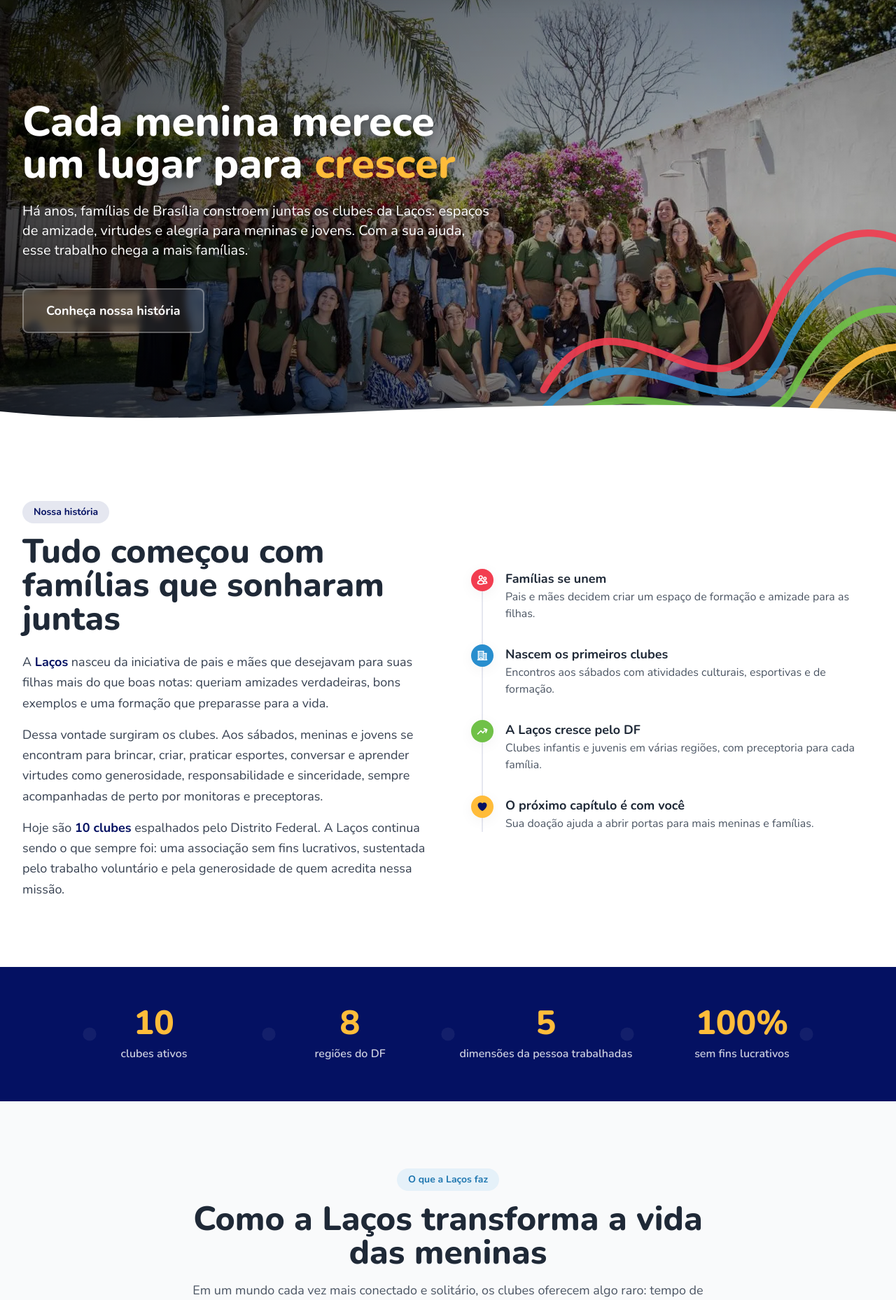
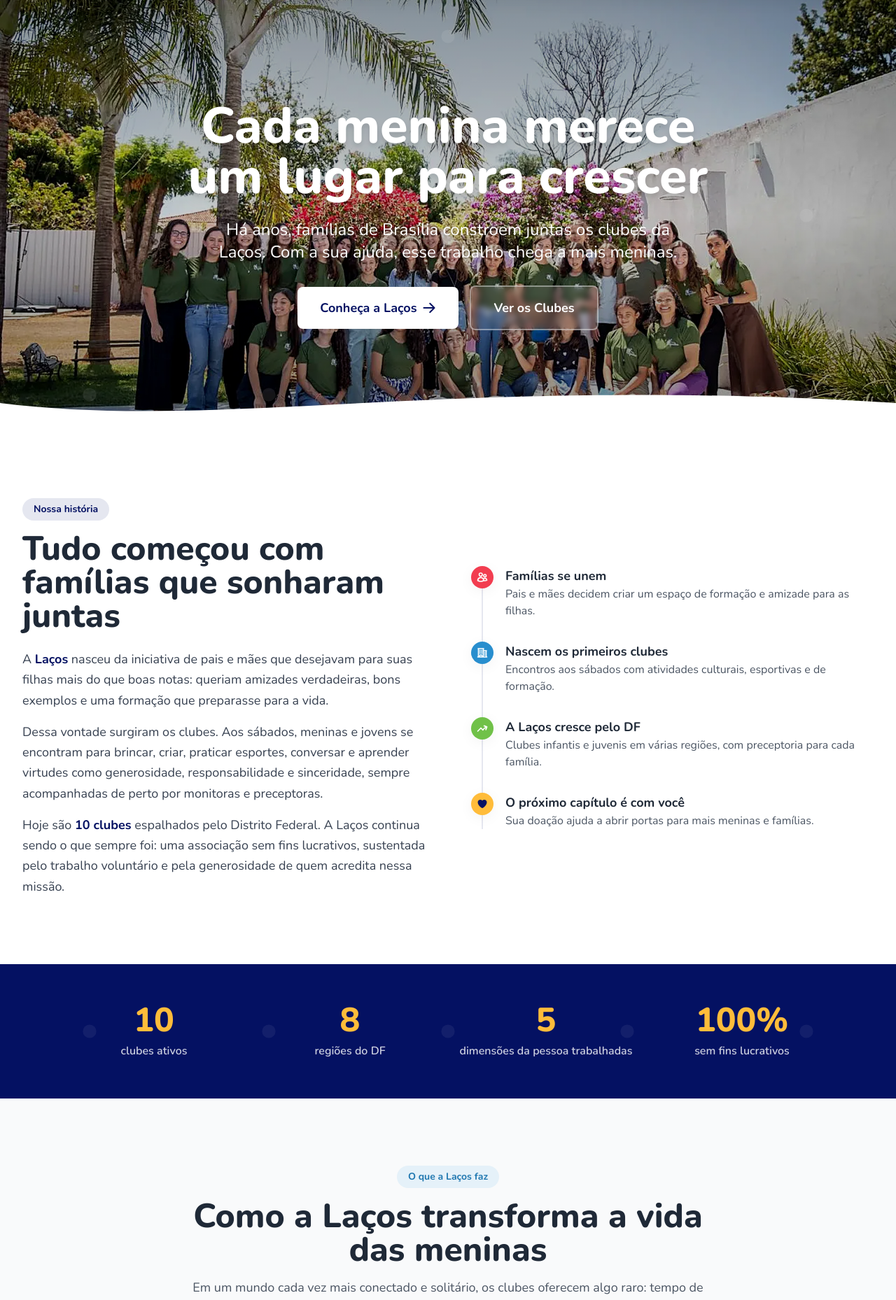
Before and after one commit to Gustmeal/site_lacos, a Flask app: page /ajude-a-lacos in a window 1280 px wide. Shown: the part 80-1938 px from the top of the page at 70% size. Run offline with Flask 3, Linux system fonts and the light colour scheme; some libraries are stand-ins or nearby versions.

Commit message:
Banner da página Ajude a Laços no mesmo formato da home
- Mesmo layout do banner da home: texto centralizado, escurecimento neutro,
  botões Conheça a Laços e Ver os Clubes
- Usa a versão nova da foto (banner-ajude.webp, 1920px, mais nítida)
- Remove as fitas decorativas e o botão de doar do banner

Co-Authored-By: Claude Opus 5.5 <noreply@anthropic.com>
Claude-Session: https://claude.ai/code/session_01RQAchMfWGVzbBn8XfkLj7P

```diff
--- a/app/templates/pages/ajude.html
+++ b/app/templates/pages/ajude.html
@@ -11,10 +11,6 @@
     .reveal.visivel { opacity: 1; transform: none; }
     .reveal-d1 { transition-delay: .1s; } .reveal-d2 { transition-delay: .2s; } .reveal-d3 { transition-delay: .3s; }
 
-    /* Laços (fitas) desenhando no hero */
-    .fita { stroke-dasharray: 1400; stroke-dashoffset: 1400; animation: desenhaFita 2.6s ease-out forwards; }
-    .fita-2 { animation-delay: .25s; } .fita-3 { animation-delay: .5s; } .fita-4 { animation-delay: .75s; }
-    @keyframes desenhaFita { to { stroke-dashoffset: 0; } }
 
     /* Batida suave do coração do botão principal */
     @keyframes batida { 0%, 100% { transform: scale(1); } 15% { transform: scale(1.18); } 30% { transform: scale(1); } 45% { transform: scale(1.12); } }
@@ -31,7 +27,7 @@
     details[open] .faq-seta { transform: rotate(180deg); }
 
     @media (prefers-reduced-motion: reduce) {
-        .reveal, .fita, .coracao, .faixa-logos { animation: none !important; transition: none !important; opacity: 1 !important; transform: none !important; stroke-dashoffset: 0 !important; }
+        .reveal, .coracao, .faixa-logos { animation: none !important; transition: none !important; opacity: 1 !important; transform: none !important; }
     }
 </style>
 {% endblock %}
@@ -39,46 +35,61 @@
 {% block content %}
 
 <!-- ============================================
-     HERO
+     HERO (mesmo formato do banner da home)
      ============================================ -->
 <section class="relative text-white overflow-hidden">
-    <img src="{{ url_for('static', filename='img/banner-home.webp') }}"
-         alt="Associadas, monitoras e famílias da Laços reunidas"
-         class="absolute inset-0 w-full h-full object-cover object-[center_65%]"
-         loading="eager" fetchpriority="high">
-    <!-- Escurecimento neutro sutil, igual ao banner da home (sem tingir a foto de azul) -->
-    <div class="absolute inset-0 bg-gradient-to-b from-black/40 via-black/20 to-black/45"></div>
-    <!-- Sombra preta só do lado do texto, para leitura (a foto continua com as cores naturais) -->
-    <div class="absolute inset-0 bg-black/25 md:bg-transparent md:bg-gradient-to-r md:from-black/60 md:via-black/25 md:to-transparent"></div>
 
-    <!-- Fitas coloridas da marca -->
-    <svg class="absolute -right-24 -bottom-10 w-[620px] max-w-none opacity-90 hidden md:block" viewBox="0 0 600 400" fill="none" aria-hidden="true">
-        <path class="fita" d="M20 300 C120 120, 260 380, 330 210 S 520 60, 590 160" stroke="#F23D50" stroke-width="10" stroke-linecap="round"/>
-        <path class="fita fita-2" d="M10 340 C140 170, 280 400, 350 250 S 530 110, 600 210" stroke="#288ECE" stroke-width="10" stroke-linecap="round"/>
-        <path class="fita fita-3" d="M0 380 C150 220, 300 420, 370 290 S 540 160, 610 260" stroke="#70C148" stroke-width="10" stroke-linecap="round"/>
-        <path class="fita fita-4" d="M-10 420 C160 270, 320 440, 390 330 S 550 210, 620 310" stroke="#FFBC3A" stroke-width="10" stroke-linecap="round"/>
-    </svg>
+    <!-- Imagem de fundo -->
+    <div class="absolute inset-0 z-0">
+        <img src="{{ url_for('static', filename='img/banner-ajude.webp') }}"
+             alt="Associadas, monitoras e famílias da Laços reunidas"
+             class="w-full h-full object-cover"
+             loading="eager"
+             fetchpriority="high">
+    </div>
 
-    <div class="relative max-w-7xl mx-auto px-4 sm:px-6 lg:px-8 py-20 md:py-28 lg:py-36">
-        <div class="max-w-2xl">
-            <h1 class="text-4xl sm:text-5xl md:text-6xl font-extrabold leading-tight mb-6 [text-shadow:0_2px_16px_rgba(0,0,0,0.5)]">
-                Cada menina merece um lugar para <span class="text-lacos-amarelo">crescer</span>
+    <!-- Escurecimento neutro sutil (sem tingir a foto de azul) -->
+    <div class="absolute inset-0 z-10 bg-gradient-to-b from-black/40 via-black/20 to-black/45"></div>
+
+    <!-- Padrão decorativo de fundo (suave) -->
+    <div class="absolute inset-0 z-20 opacity-[0.08]">
+        <svg class="w-full h-full" xmlns="http://www.w3.org/2000/svg" viewBox="0 0 200 200" preserveAspectRatio="xMidYMid slice">
+            <pattern id="ajudeBannerDots" x="0" y="0" width="40" height="40" patternUnits="userSpaceOnUse">
+                <circle cx="20" cy="20" r="1.5" fill="white"/>
+            </pattern>
+            <rect width="200" height="200" fill="url(#ajudeBannerDots)"/>
+        </svg>
+    </div>
+
+    <div class="relative z-30 max-w-7xl mx-auto px-4 sm:px-6 lg:px-8 py-20 md:py-28 lg:py-36">
+        <div class="max-w-3xl mx-auto text-center">
+            <h1 class="text-4xl sm:text-5xl md:text-6xl lg:text-7xl font-extrabold mb-6 leading-tight drop-shadow-lg">
+                Cada menina merece <br class="hidden sm:block">um lugar para crescer
             </h1>
-            <p class="text-lg md:text-xl text-white leading-relaxed mb-10 [text-shadow:0_1px_10px_rgba(0,0,0,0.6)]">
-                Há anos, famílias de Brasília constroem juntas os clubes da Laços: espaços de amizade, virtudes e alegria para meninas e jovens. Com a sua ajuda, esse trabalho chega a mais famílias.
+
+            <p class="text-lg sm:text-xl md:text-2xl mb-8 max-w-2xl mx-auto leading-relaxed drop-shadow">
+                Há anos, famílias de Brasília constroem juntas os clubes da Laços. Com a sua ajuda, esse trabalho chega a mais meninas.
             </p>
-            <div class="flex flex-col sm:flex-row gap-4">
-                <a href="#historia"
-                   class="inline-flex items-center justify-center gap-2 bg-white/10 backdrop-blur-sm text-white border-2 border-white/30 px-8 py-4 rounded-lg font-bold text-lg hover:bg-white/20 transition">
-                    Conheça nossa história
+
+            <div class="flex flex-col sm:flex-row gap-4 justify-center items-center">
+                <a href="{{ url_for('public.quem_somos') }}"
+                   class="inline-flex items-center gap-2 bg-white text-lacos-marinho px-8 py-4 rounded-lg font-bold text-lg hover:bg-gray-100 transition shadow-soft-lg">
+                    Conheça a Laços
+                    <svg class="w-5 h-5" fill="none" stroke="currentColor" viewBox="0 0 24 24" stroke-width="2.5">
+                        <path stroke-linecap="round" stroke-linejoin="round" d="M13.5 4.5 21 12m0 0-7.5 7.5M21 12H3"/>
+                    </svg>
+                </a>
+                <a href="{{ url_for('public.clubes_lista') }}"
+                   class="inline-flex items-center gap-2 bg-white/10 backdrop-blur-sm text-white border-2 border-white/40 px-8 py-4 rounded-lg font-bold text-lg hover:bg-white/20 transition">
+                    Ver os Clubes
                 </a>
             </div>
         </div>
     </div>
 
-    <!-- Onda na base -->
-    <div class="absolute bottom-0 left-0 right-0 leading-[0]">
-        <svg class="w-full h-12 md:h-16" viewBox="0 0 1440 100" preserveAspectRatio="none">
+    <!-- Onda decorativa -->
+    <div class="absolute z-30 bottom-0 left-0 right-0 leading-[0]">
+        <svg class="w-full h-12 md:h-20" viewBox="0 0 1440 100" preserveAspectRatio="none">
             <path fill="#FFFFFF" d="M0,50 C360,100 720,0 1440,50 L1440,100 L0,100 Z"/>
         </svg>
     </div>
```
Also changed, not shown: app/static/img/banner-ajude.webp (added).
